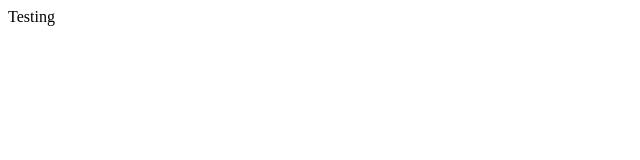
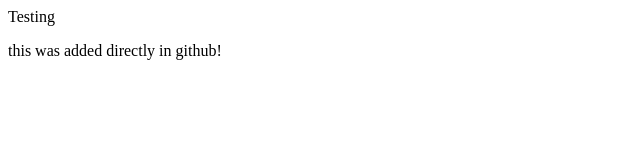
Before and after one commit to Ayoungdeveloper/testing1234, a plain HTML site: page index.html in a window 1280 px wide. Shown: the whole page, without its empty margins (0-640 px from the left). Drawn offline with Linux system fonts and the light colour scheme.

Commit message:
Update index.html

```diff
--- a/index.html
+++ b/index.html
@@ -7,5 +7,6 @@
 </head>
 <body>
     <p>Testing</p>
+    <p>this was added directly in github!</p>
 </body>
 </html>
```
